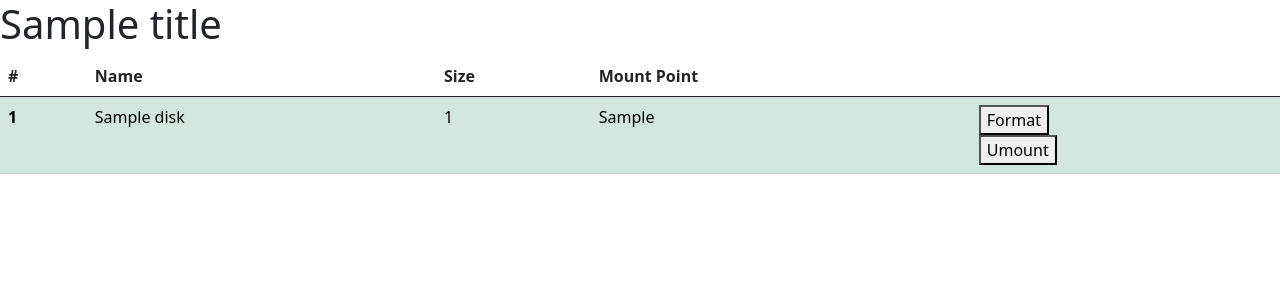
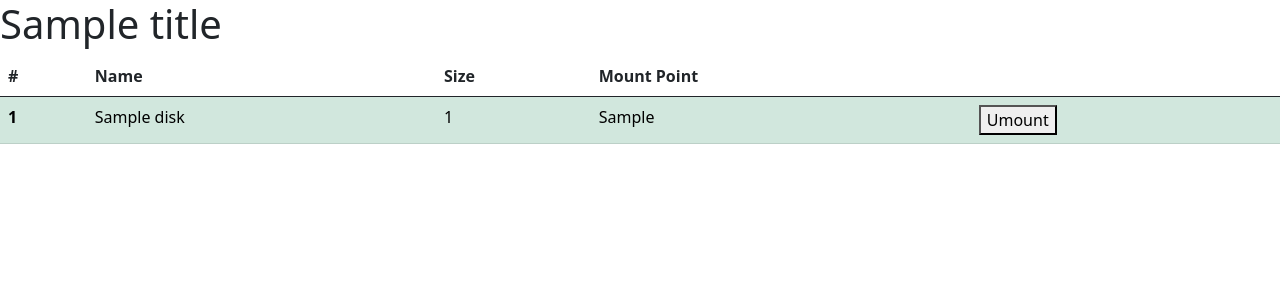
Before and after one commit to BasielB/testDisk, a Django app: template test_disk/main/templates/main/drivers.html in a window 1280 px wide. Shown: the top 300 px of the page. Run offline with Django 3.2, Linux system fonts and the light colour scheme; the template is opened without the code that fills it: most values are stand-ins (such as "Sample title", 1, 10 or a date in 2020).

Commit message:
Update drivers.html

```diff
--- a/test_disk/main/templates/main/drivers.html
+++ b/test_disk/main/templates/main/drivers.html
@@ -24,11 +24,6 @@
                     <td>{{ disk.size }}</td>
                     <td>{{ disk.mount_point }}</td>
                     <td>
-                        <form action="{% url 'format' %}" method="post">
-                            {% csrf_token %}
-                            <input type="hidden" name="name" value="{{ disk.name }}">
-                            <button type="submit" value="{{ disk.name }}">Format</button>
-                        </form>
                         {% if disk.mount_point %}
                         <form action="{% url 'umount' %}" method="post">
                             {% csrf_token %}
@@ -36,6 +31,11 @@
                             <button type="submit">Umount</button>
                         </form>
                         {% else %}
+                        <form action="{% url 'format' %}" method="post">
+                            {% csrf_token %}
+                            <input type="hidden" name="name" value="{{ disk.name }}">
+                            <button type="submit" value="{{ disk.name }}">Format</button>
+                        </form>
                         <form action="{% url 'mount' %}" method="post">
                             {% csrf_token %}
                             <input type="hidden" name="name" value="{{ disk.name }}">
```
